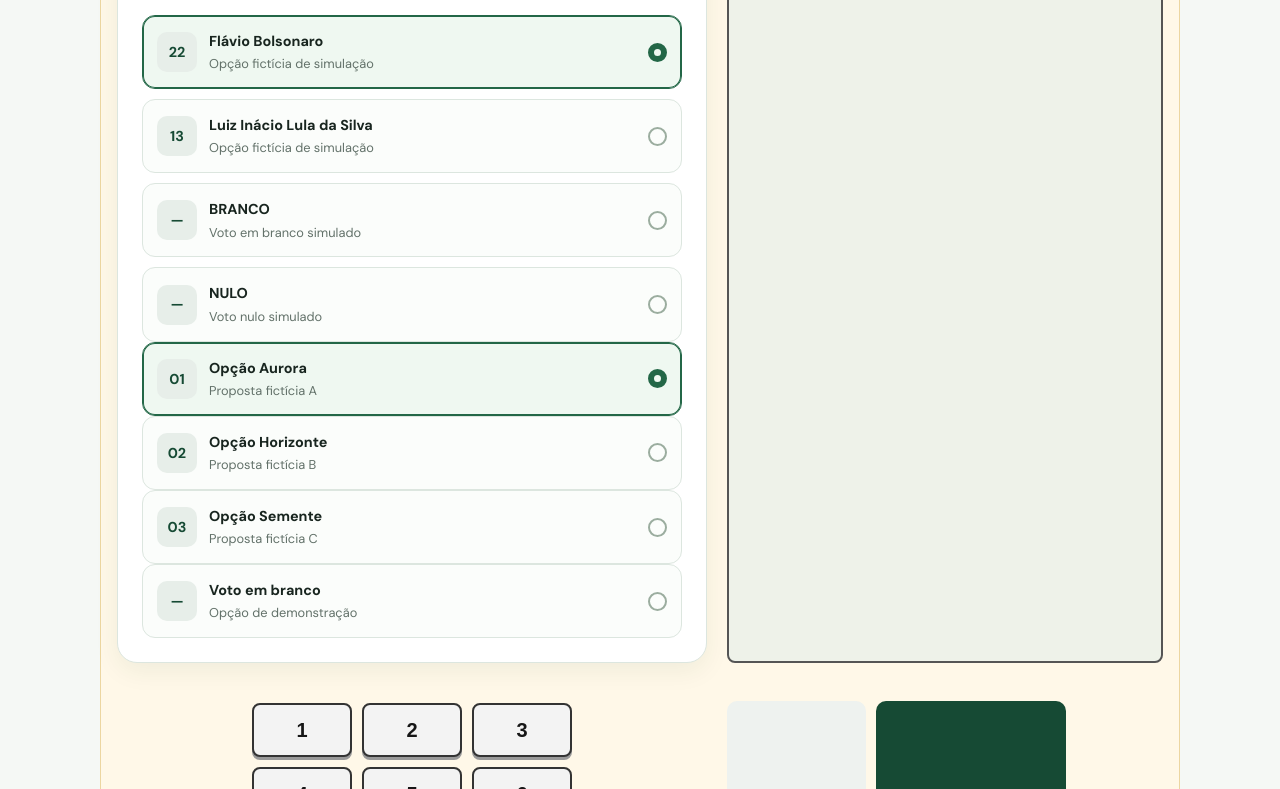
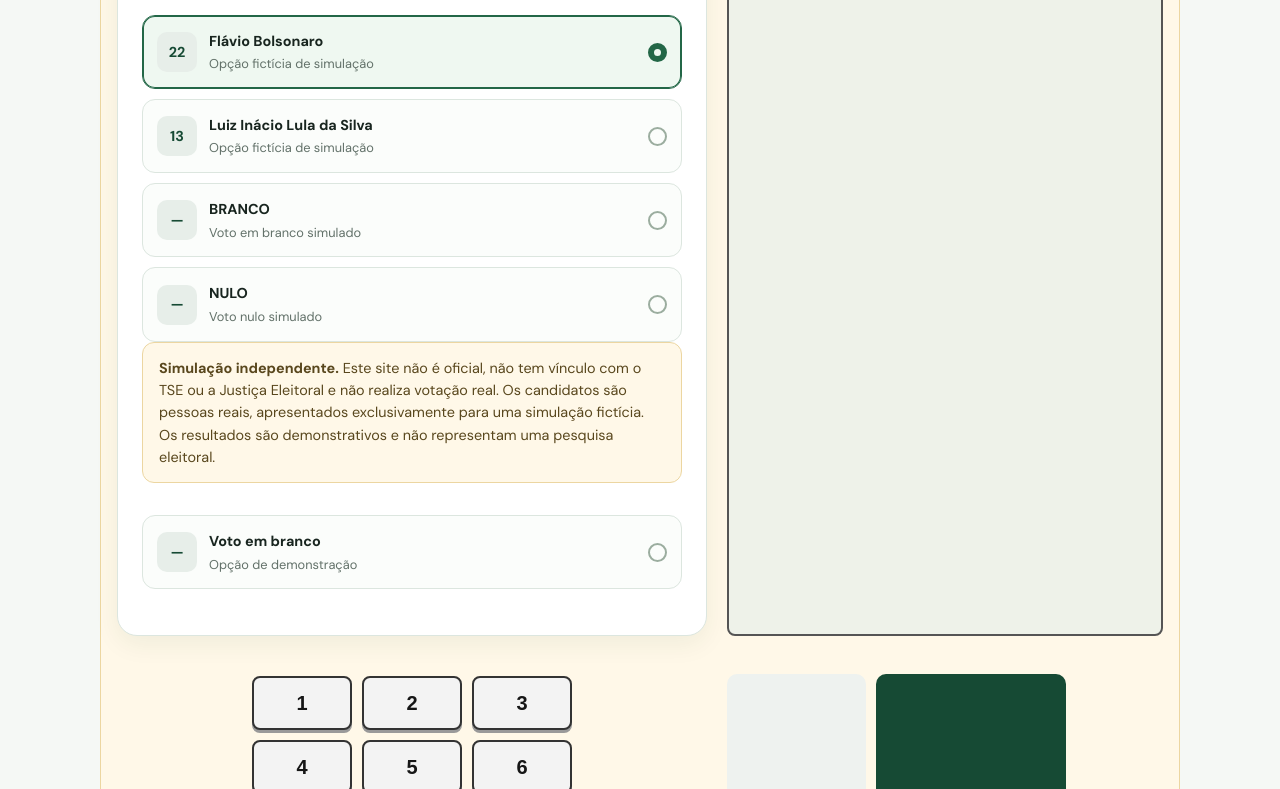
Before and after one commit to geanvelar-carvalho/voto-simulado-brasil-2026, a plain HTML site: page index.html in a window 1280 px wide. Shown: the part 423-1212 px from the top of the page. Drawn offline with Linux system fonts and the light colour scheme.

Commit message:
Update index.html

```diff
--- a/index.html
+++ b/index.html
@@ -60,15 +60,14 @@
   </button>
 </div>
 
-          <button class="option selected" data-choice="1" aria-pressed="true">
-            <span class="option-number">01</span><span><strong>Opção Aurora</strong><small>Proposta fictícia A</small></span><span class="radio-dot"></span>
-          </button>
-          <button class="option" data-choice="2" aria-pressed="false">
-            <span class="option-number">02</span><span><strong>Opção Horizonte</strong><small>Proposta fictícia B</small></span><span class="radio-dot"></span>
-          </button>
-          <button class="option" data-choice="3" aria-pressed="false">
-            <span class="option-number">03</span><span><strong>Opção Semente</strong><small>Proposta fictícia C</small></span><span class="radio-dot"></span>
-          </button>
+          <section class="notice" role="note">
+  <strong>Simulação independente.</strong>
+  Este site não é oficial, não tem vínculo com o TSE ou a Justiça Eleitoral e não realiza votação real. Os candidatos são pessoas reais, apresentados exclusivamente para uma simulação fictícia. Os resultados são demonstrativos e não representam uma pesquisa eleitoral.
+</section>
+
+<section class="intro">
+
+
           <button class="option" data-choice="blank" aria-pressed="false">
             <span class="option-number">—</span><span><strong>Voto em branco</strong><small>Opção de demonstração</small></span><span class="radio-dot"></span>
           </button>
```
